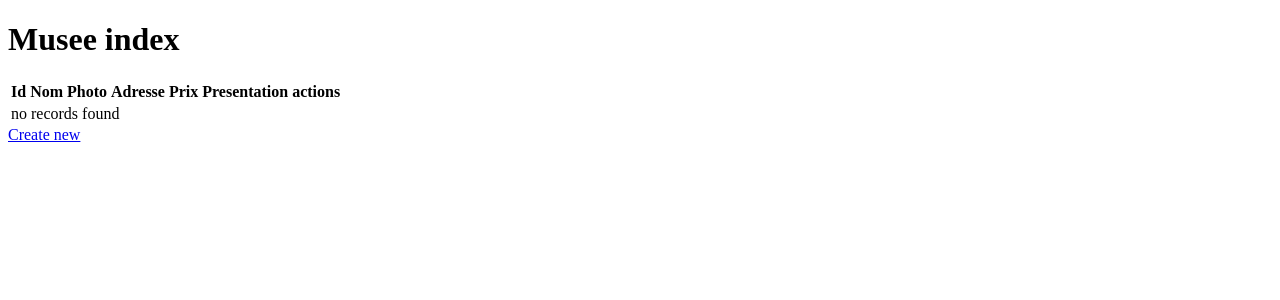
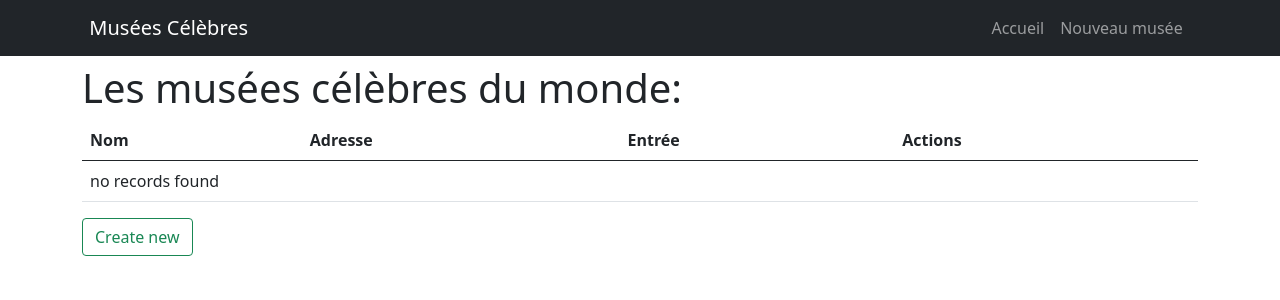
Before and after one commit to vicentelaff/vicentelaff-vicente_laffargue_partiels_s1_musees, a Symfony app: template templates/musee/index.html.twig in a window 1280 px wide. Shown: the top 300 px of the page. Run offline with Twig, Linux system fonts and the light colour scheme; the template is opened without the code that fills it, so the values that code supplies are empty; some libraries are stand-ins or nearby versions.

Commit message:
Fin du contrôle

```diff
--- a/src/Controller/MuseeController.php
+++ b/src/Controller/MuseeController.php
@@ -10,7 +10,7 @@ use Symfony\Component\HttpFoundation\Request;
 use Symfony\Component\HttpFoundation\Response;
 use Symfony\Component\Routing\Annotation\Route;
 
-#[Route('/musee')]
+#[Route('/')]
 class MuseeController extends AbstractController
 {
     #[Route('/', name: 'musee_index', methods: ['GET'])]
--- a/src/DataFixtures/AppFixtures.php
+++ b/src/DataFixtures/AppFixtures.php
@@ -28,7 +28,7 @@ class AppFixtures extends Fixture
         $data = [
             [
                 "nom" => "Louvre",
-                "photo" => "https://commons.wikimedia.org/wiki/File:Paris_75001_Cour_Napol%C3%A9on_Louvre_Aile_Turgot_02b_20141107_125236.jpg?uselang=fr",
+                "photo" => "url(https://cdn2.civitatis.com/francia/paris/entrada-museo-louvre-grid.jpg)",
                 "adresse" => "Rue de Rivoli, 75001 Paris",
                 "prix" => "17 €",
                 "presentation" => "Le Musée du Louvre, situé à Paris, est le musée d'art le plus visité du monde, en plus d'être un monument historique et un musée national de la France. Il s'agit d'un repère central, situé sur la rive droite de la Seine dans le 1er arrondissement."
--- a/templates/base.html.twig
+++ b/templates/base.html.twig
@@ -2,18 +2,25 @@
 <html>
 	<head>
 		<meta charset="UTF-8">
-        <title>{% block title %}Welcome!{% endblock %}</title>
+		<title>
+			{% block title %}Welcome!
+			{% endblock %}
+		</title>
 		{# Run `composer require symfony/webpack-encore-bundle`
 								           and uncomment the following Encore helpers to start using Symfony UX #}
 		{% block stylesheets %}
-            {#{{ encore_entry_link_tags('app') }}#}
+			<link href="https://cdn.jsdelivr.net/npm/bootstrap@5.0.0/dist/css/bootstrap.min.css" rel="stylesheet" integrity="sha384-wEmeIV1mKuiNpC+IOBjI7aAzPcEZeedi5yW5f2yOq55WWLwNGmvvx4Um1vskeMj0" crossorigin="anonymous">
+			<link rel="stylesheet" href="{{ asset('css/style.css') }}">
 		{% endblock %}
 
-        {% block javascripts %}
-            {#{{ encore_entry_script_tags('app') }}#}
-        {% endblock %}
 	</head>
 	<body>
+		{% block navbar %}
+			{% include "navbar.html.twig" %}
+		{% endblock %}
 		{% block body %}{% endblock %}
+		{% block javascripts %}
+			<script src="https://cdn.jsdelivr.net/npm/bootstrap@5.0.0-beta3/dist/js/bootstrap.bundle.min.js" integrity="sha384-JEW9xMcG8R+pH31jmWH6WWP0WintQrMb4s7ZOdauHnUtxwoG2vI5DkLtS3qm9Ekf" crossorigin="anonymous"></script>
+		{% endblock %}
 	</body>
 </html>
--- a/templates/musee/_delete_form.html.twig
+++ b/templates/musee/_delete_form.html.twig
@@ -1,4 +1,4 @@
 <form method="post" action="{{ path('musee_delete', {'id': musee.id}) }}" onsubmit="return confirm('Are you sure you want to delete this item?');">
     <input type="hidden" name="_token" value="{{ csrf_token('delete' ~ musee.id) }}">
-    <button class="btn">Delete</button>
+    <button class="btn btn-outline-danger">Effacer</button>
 </form>
--- a/templates/musee/_form.html.twig
+++ b/templates/musee/_form.html.twig
@@ -1,4 +1,4 @@
 {{ form_start(form) }}
     {{ form_widget(form) }}
-    <button class="btn">{{ button_label|default('Save') }}</button>
+    <button class="btn btn-outline-info">{{ button_label|default('Save') }}</button>
 {{ form_end(form) }}
--- a/templates/musee/index.html.twig
+++ b/templates/musee/index.html.twig
@@ -1,34 +1,34 @@
 {% extends 'base.html.twig' %}
 
-{% block title %}Musee index{% endblock %}
+{% block title %}Musées Célèbres
+{% endblock %}
 
 {% block body %}
-    <h1>Musee index</h1>
+
+	<div class="container my-2 col-11">
+		<h1>Les musées célèbres du monde:</h1>
 
 		<table class="table">
 			<thead>
 				<tr>
-                <th>Id</th>
 					<th>Nom</th>
-                <th>Photo</th>
 					<th>Adresse</th>
-                <th>Prix</th>
-                <th>Presentation</th>
-                <th>actions</th>
+					<th>Entrée</th>
+					<th>Actions</th>
 				</tr>
 			</thead>
 			<tbody>
 				{% for musee in musees %}
 					<tr>
-                <td>{{ musee.id }}</td>
 						<td>{{ musee.nom }}</td>
-                <td>{{ musee.photo }}</td>
 						<td>{{ musee.adresse }}</td>
 						<td>{{ musee.prix }}</td>
-                <td>{{ musee.presentation }}</td>
 						<td>
-                    <a href="{{ path('musee_show', {'id': musee.id}) }}">show</a>
-                    <a href="{{ path('musee_edit', {'id': musee.id}) }}">edit</a>
+							<div class="container-boutons d-flex">
+								<a class="btn btn-outline-primary me-2" href="{{ path('musee_show', {'id': musee.id}) }}">Details</a>
+								<a class="btn btn-outline-warning mx-2" href="{{ path('musee_edit', {'id': musee.id}) }}">Modifier</a>
+								<div class="mx-2">{{ include('musee/_delete_form.html.twig') }}</div>
+							</div>
 						</td>
 					</tr>
 				{% else %}
@@ -39,5 +39,6 @@
 			</tbody>
 		</table>
 
-    <a href="{{ path('musee_new') }}">Create new</a>
+		<a class="btn btn-outline-success" href="{{ path('musee_new') }}">Create new</a>
+	</div>
 {% endblock %}
--- /dev/null
+++ b/templates/navbar.html.twig
@@ -0,0 +1,18 @@
+<nav class="navbar navbar-expand-lg navbar-dark bg-dark">
+	<div class="container-fluid col-11">
+		<a class="navbar-brand ms-4" href="{{ path("musee_index") }}">Musées Célèbres</a>
+		<button class="navbar-toggler" type="button" data-bs-toggle="collapse" data-bs-target="#navbarNavDropdown" aria-controls="navbarNavDropdown" aria-expanded="false" aria-label="Toggle navigation">
+			<span class="navbar-toggler-icon"></span>
+		</button>
+		<div class="collapse navbar-collapse justify-content-end me-4" id="navbarNavDropdown">
+			<ul class="navbar-nav">
+				<li class="nav-item">
+					<a class="nav-link" href="{{ path("musee_index") }}">Accueil</a>
+				</li>
+				<li class="nav-item">
+					<a class="nav-link" href="{{ path("musee_new") }}">Nouveau musée</a>
+				</li>
+			</ul>
+		</div>
+	</div>
+</nav>
```
Also changed, not shown: src/Entity/Musee.php (+17 -17 lines), src/Form/MuseeType.php (+7 -1 lines), templates/musee/show.html.twig (+12 -14 lines), public/images/louvre.jpg (added), readme.md. Lines whose indentation alone changed are shown as unchanged.
